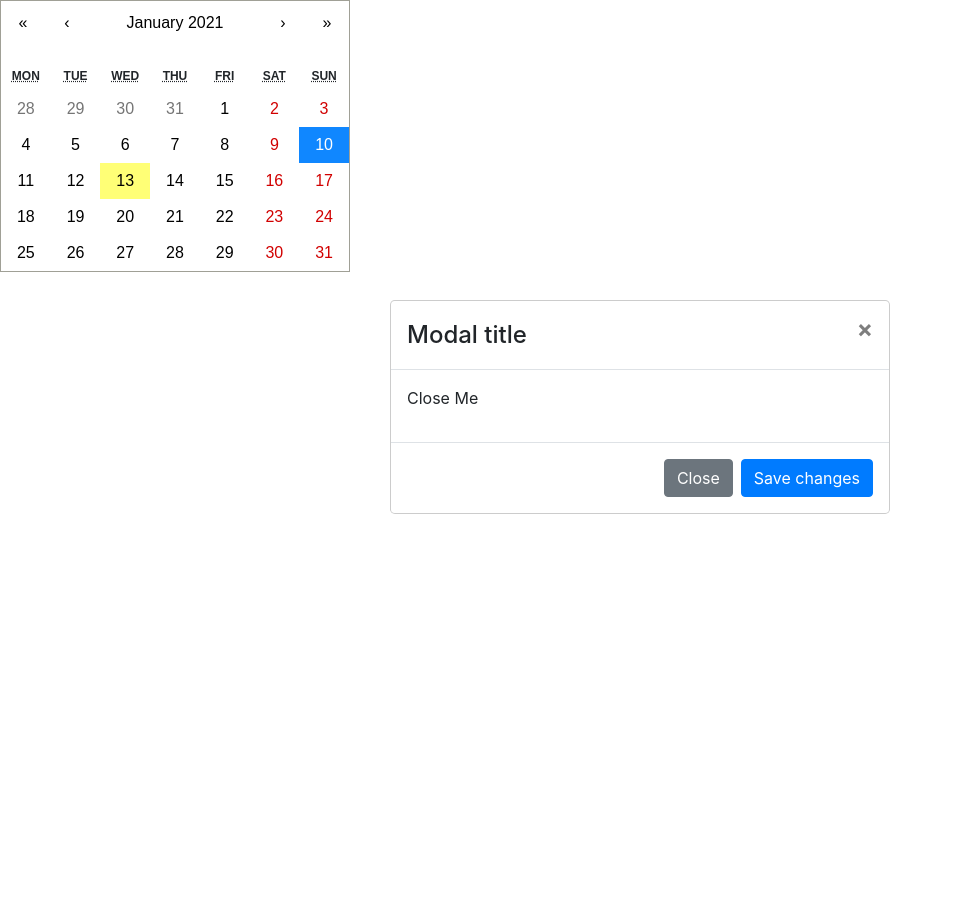
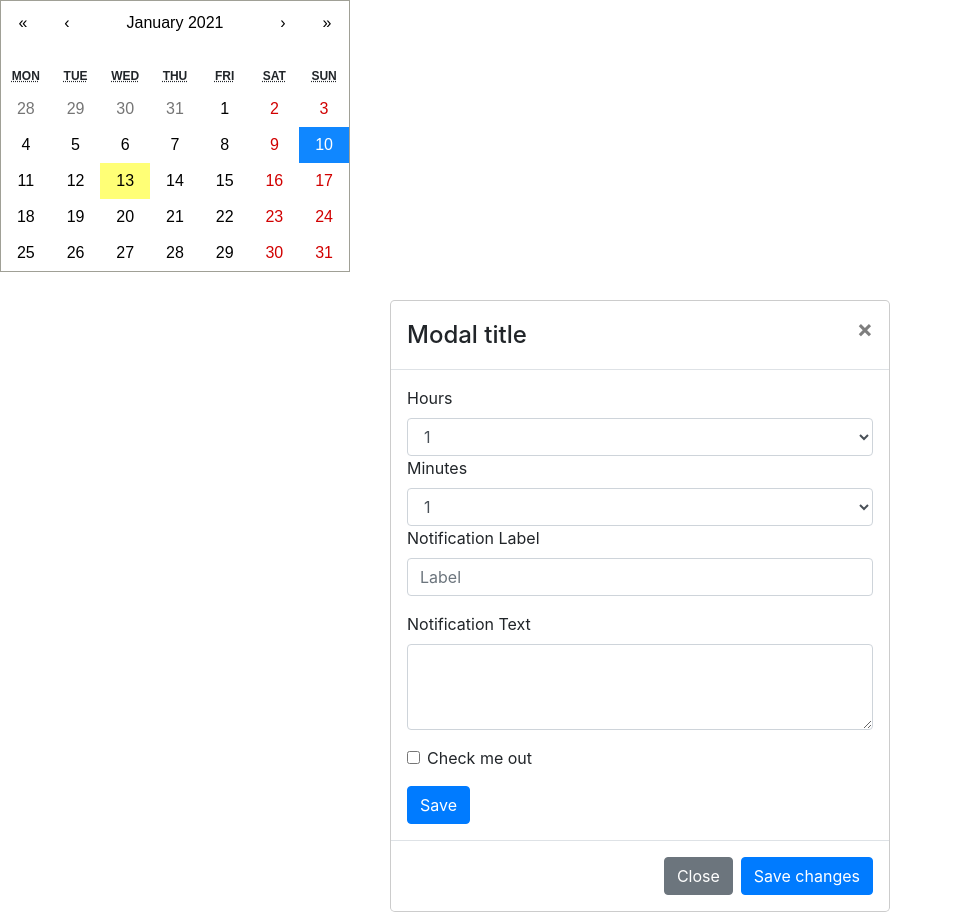
Before and after one commit to Gordiy/Event-Reminder, a React (Create React App) app in the folder client/: page / in a window 1280 px wide. Both pictures are taken after a click on the button "10". Shown: the whole page, without its empty margins (0-953 px from the left). Before the commit the page ends 800 px from the top, so only its background shows below. Built offline with nearby package versions, Linux system fonts and the light colour scheme.

Commit message:
created event form

```diff
--- a/client/src/index.js
+++ b/client/src/index.js
@@ -18,7 +18,7 @@ class Popup extends React.Component {
 			</Modal.Header>
 
 			<Modal.Body>
-				<p>{this.props.text}</p>
+				<EventForm></EventForm>
 			</Modal.Body>
 
 			<Modal.Footer>
@@ -37,7 +37,6 @@ class EventCalendar extends React.Component {
 			showPopup: false
 		  };
 
-		// this.onDayClick = this.onDayClick.bind(this);
 		this.togglePopup = this.togglePopup.bind(this);
 	}
 
--- a/client/src/modules/EventForm/components/EventForm.jsx
+++ b/client/src/modules/EventForm/components/EventForm.jsx
@@ -10,25 +10,42 @@ class EventForm extends React.Component {
     }
 
     render() {
+        const hours = [];
+        for (let index = 1; index <= 24; index++) {
+            hours.push(<option>{index}</option>)
+        }
+
+        const minutes = [];
+        for (let index = 1; index <= 60; index++) {
+            minutes.push(<option>{index}</option>)
+        }
+
         return (
             <Form>
                 <Form.Group controlId="formBasicEmail">
-                    <Form.Label>Email address</Form.Label>
-                    <Form.Control type="email" placeholder="Enter email" />
-                    <Form.Text className="text-muted">
-                    We'll never share your email with anyone else.
-                    </Form.Text>
+                    <Form.Label>Hours</Form.Label>
+                    <Form.Control as="select">
+                        {hours}
+                    </Form.Control>
+
+                    <Form.Label>Minutes</Form.Label>
+                    <Form.Control as="select">
+                        {minutes}
+                    </Form.Control>
+
+                    <Form.Label>Notification Label</Form.Label>
+                    <Form.Control type="text" placeholder="Label" />
                 </Form.Group>
 
-                <Form.Group controlId="formBasicPassword">
-                    <Form.Label>Password</Form.Label>
-                    <Form.Control type="password" placeholder="Password" />
+                <Form.Group controlId="exampleForm.ControlTextarea1">
+                    <Form.Label>Notification Text</Form.Label>
+                    <Form.Control as="textarea" rows={3} />
                 </Form.Group>
                 <Form.Group controlId="formBasicCheckbox">
                     <Form.Check type="checkbox" label="Check me out" />
                 </Form.Group>
                 <Button variant="primary" type="submit">
-                    Submit
+                    Save
                 </Button>
             </Form>
         )
```
Also changed, not shown: 1 other file (tests, documents, lock files or other folders).
